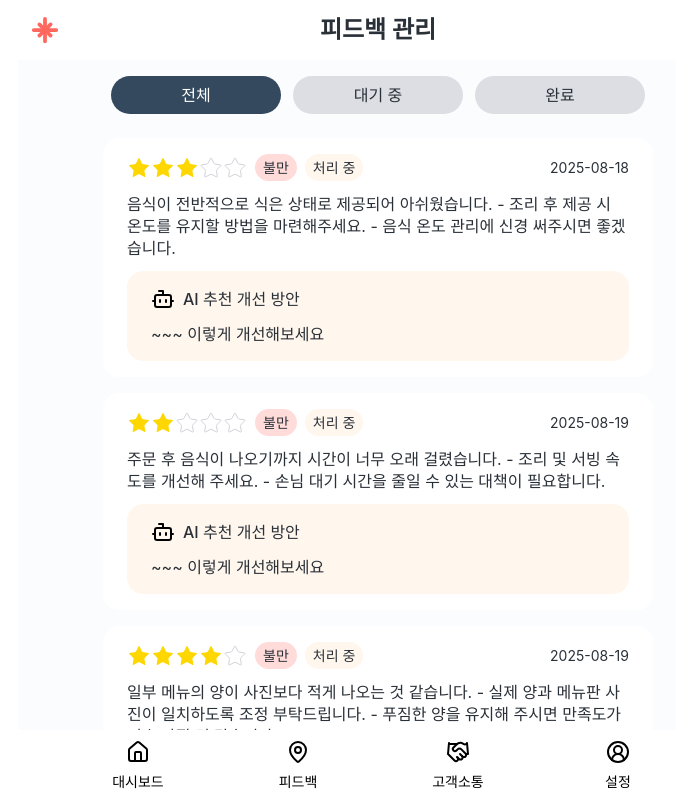
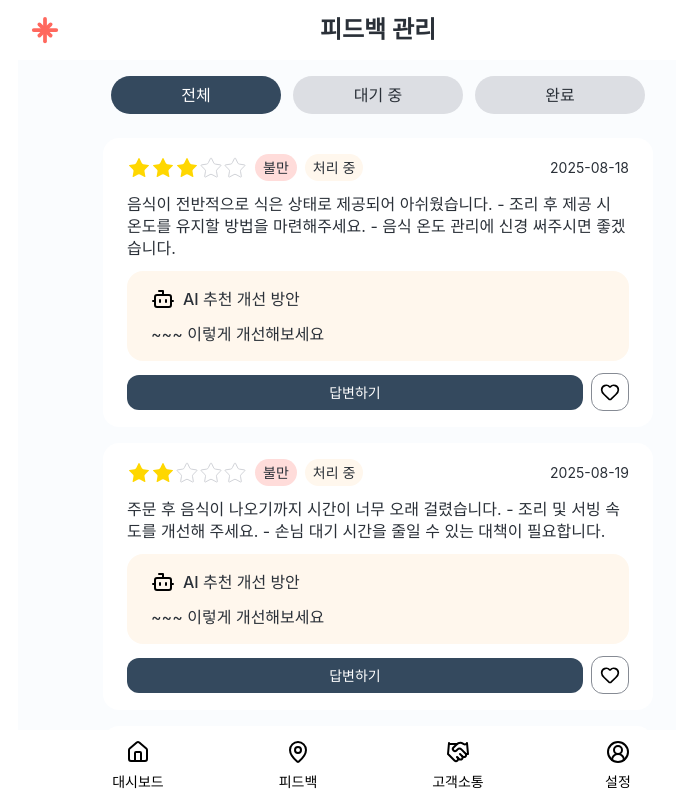
Before and after one commit to MOAMOA-K/MOAMOA-FE, a React (Vite) app: page /feedback/all in a window 1280 px wide. Shown: the top 798 px of the page, without its empty margins (262-938 px from the left). Built offline with nearby package versions, Linux system fonts and the light colour scheme; a web font is replaced by a local one.

Commit message:
feat: 처리 중인 피드백 답변하기 버튼 추가

```diff
--- a/src/pages/feedback/components/FeedbackItem.tsx
+++ b/src/pages/feedback/components/FeedbackItem.tsx
@@ -2,7 +2,7 @@ import Typography from '@/components/UI/Typography';
 import { LetterTag, type LetterTagType } from '@/constants/letter';
 import { useTheme } from '@emotion/react';
 import styled from '@emotion/styled';
-import { Bot, Star, Store } from 'lucide-react';
+import { Bot, Heart, Star, Store } from 'lucide-react';
 
 type PendingItemProps = {
   satisfaction: number;
@@ -62,6 +62,7 @@ const FeedbackItem = ({
           <Typography variant='body1'>{reply}</Typography>
         </Card>
       ) : (
+        <>
           <Card status='PROCESSING'>
             <Wrapper>
               <Bot />
@@ -71,6 +72,17 @@ const FeedbackItem = ({
             </Wrapper>
             <Typography variant='body1'>~~~ 이렇게 개선해보세요</Typography>
           </Card>
+          <Wrapper>
+            <LinkButton>
+              <Typography variant='body2' weight='medium' color='white'>
+                답변하기
+              </Typography>
+            </LinkButton>
+            <HeartButton type='button'>
+              <Heart size={20} />
+            </HeartButton>
+          </Wrapper>
+        </>
       )}
     </Card>
   );
@@ -124,3 +136,24 @@ const StatusBox = styled.div<{ status: 'PROCESSING' | 'DONE' }>`
   border-radius: 16px;
   background-color: ${({ theme, status }) => theme.colors.feedback[status]};
 `;
+
+const LinkButton = styled.button`
+  display: flex;
+  align-items: center;
+  justify-content: center;
+  flex-grow: 1;
+  align-items: center;
+  padding: ${({ theme }) => theme.spacing[2]} ${({ theme }) => theme.spacing[4]};
+  border-radius: 12px;
+  background-color: ${({ theme }) => theme.colors.owner.main};
+`;
+
+const HeartButton = styled.button`
+  display: flex;
+  align-items: center;
+  justify-content: center;
+  padding: ${({ theme }) => theme.spacing[2]};
+  border-radius: 12px;
+  border: 1px solid ${({ theme }) => theme.colors.gray[70]};
+  cursor: pointer;
+`;
```
Lines whose indentation alone changed are shown as unchanged.
